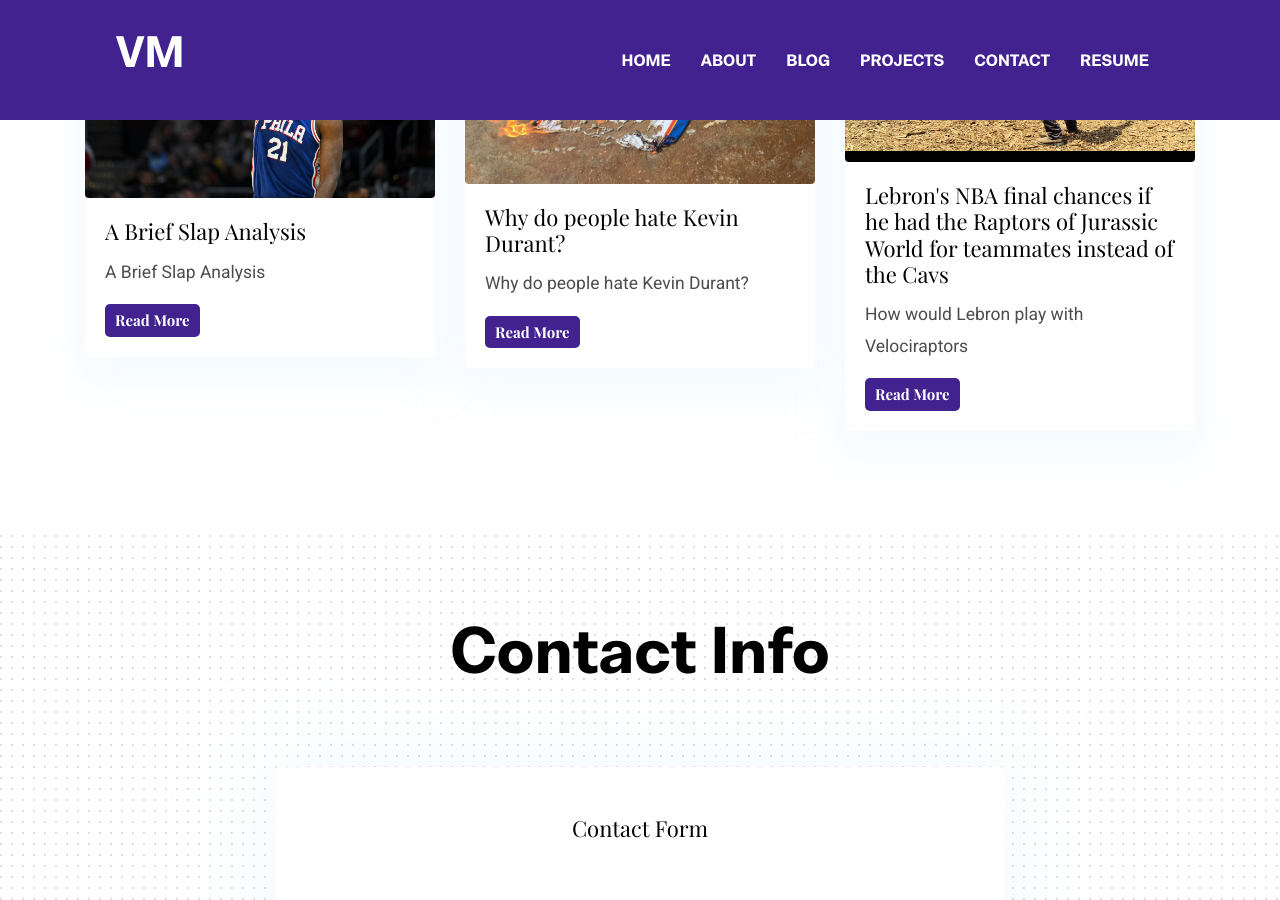
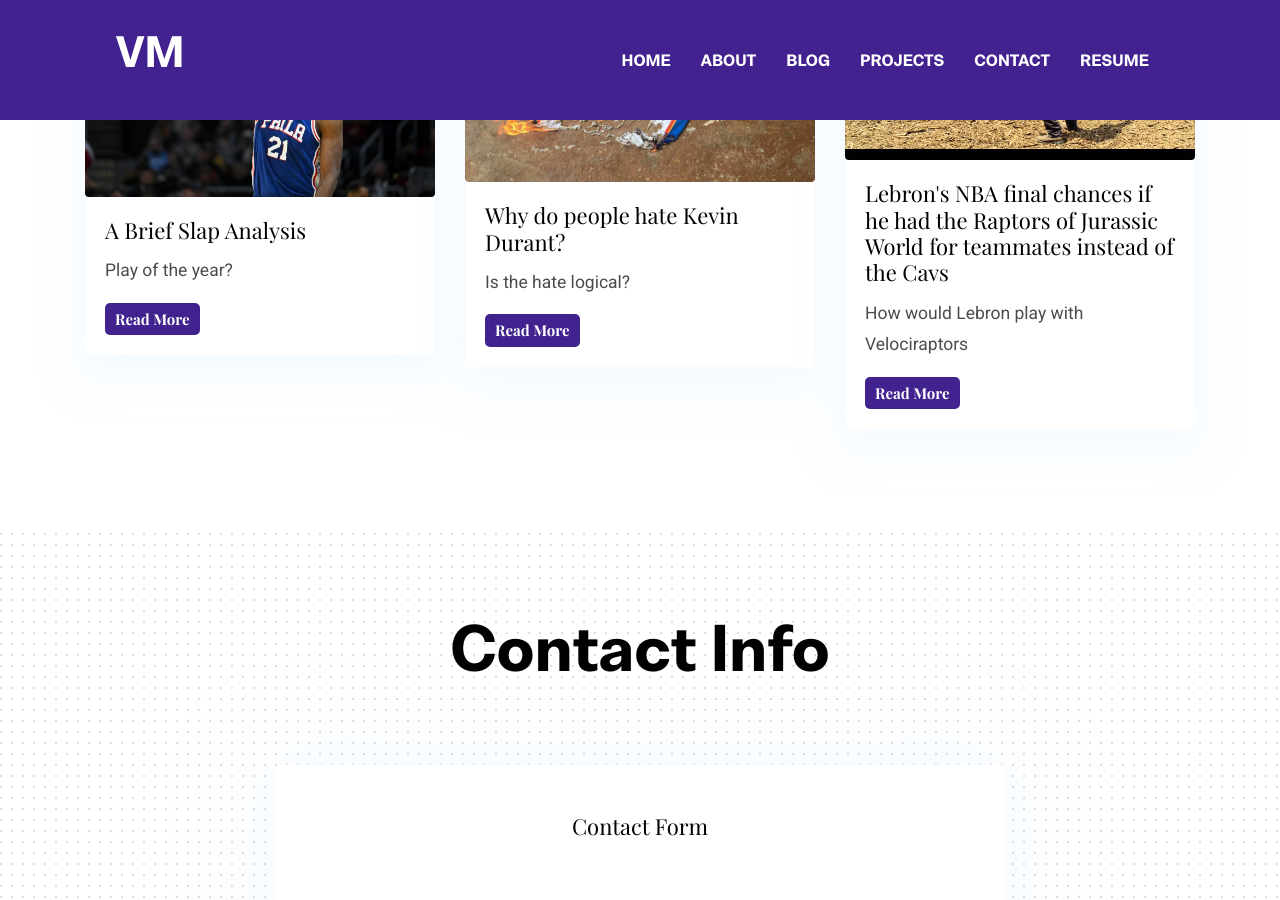
Before and after one commit to VAM7686/VAM7686.github.io, a Jekyll site: the page built from _posts/2021-08-23-Why-KD.markdown, in a window 1280 px wide and 900 px high, scrolled down 3021 px. Built offline with Jekyll 4.4.1, drawn with Linux system fonts in a browser that asks for light colours; comment, search, counter and statistics services are not loaded; some of the changed text lies outside the part shown.

Commit message:
Updated comments

```diff
--- a/_posts/2021-08-23-Why-KD.markdown
+++ b/_posts/2021-08-23-Why-KD.markdown
@@ -7,7 +7,7 @@
 tags:   Sports
 ---
 
-# **Why do people hate Kevin Durant?**
+# **Is the hate logical?**
 
 **TLDR: KD joined the dark side.**
 
--- a/_posts/2021-09-30-Brief-Slap.markdown
+++ b/_posts/2021-09-30-Brief-Slap.markdown
@@ -7,7 +7,7 @@
 tags:   Sports
 ---
 
-# **A Brief Slap Analysis**
+# **Play of the year?**
 
 **TLDR: NBA ass slaps are no jokes.**
 
```
